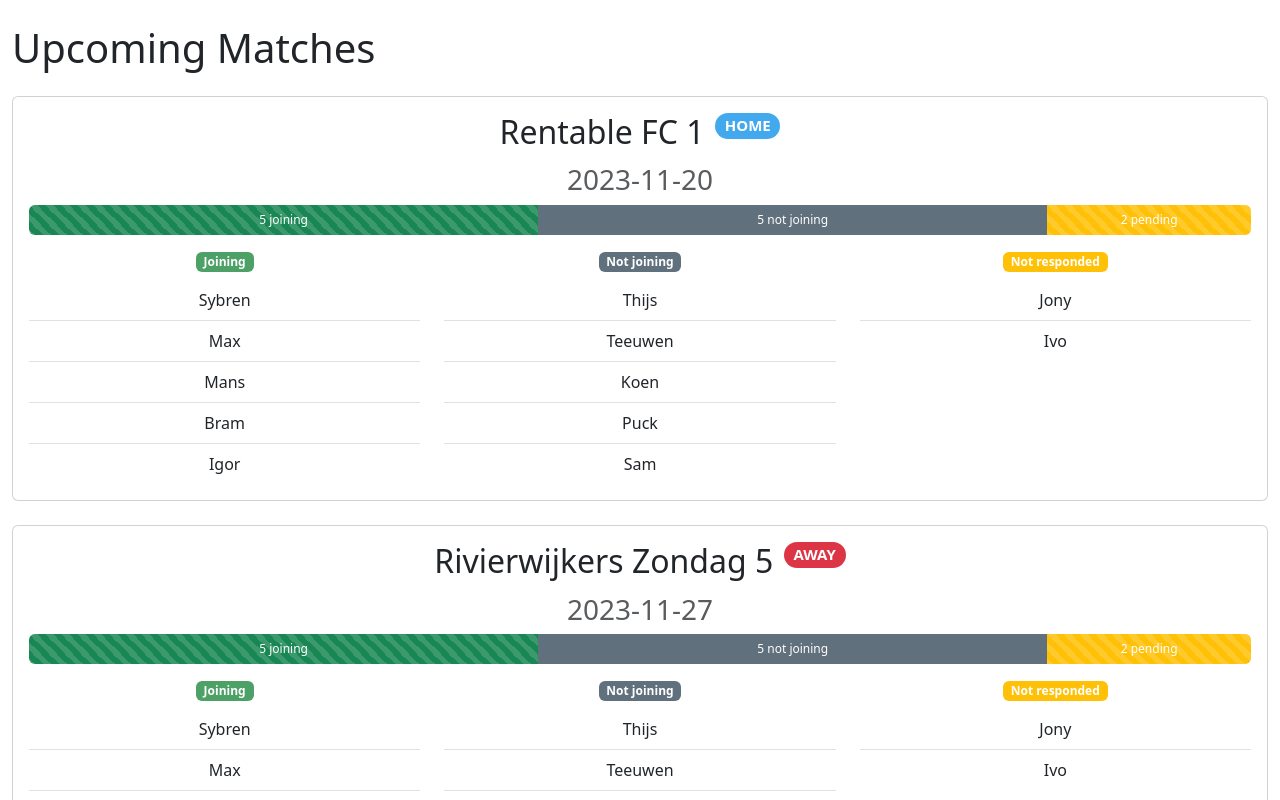
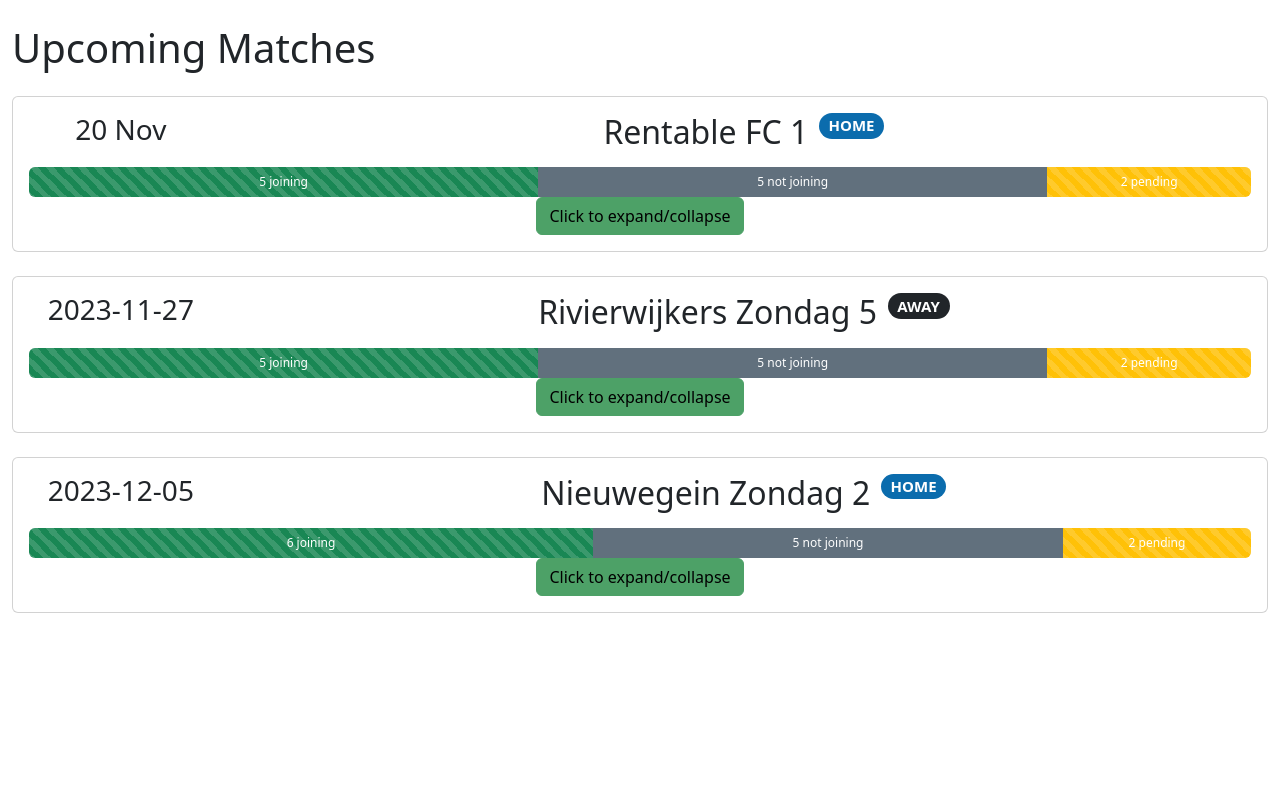
Before and after one commit to KoenCuijp/capptain-frontend, a React (Create React App) app: page / in a window 1280 px wide. Shown: the top 800 px of the page. Built offline with nearby package versions, Linux system fonts and the light colour scheme.

Commit message:
WIP: attempt to make collapse

```diff
--- a/src/components/Matches.js
+++ b/src/components/Matches.js
@@ -1,5 +1,5 @@
 import React from 'react';
-import { Container, Row, Col, Card, Badge, ListGroup } from 'react-bootstrap';
+import { Container, Row, Col, Collapse, Card, Badge, ListGroup } from 'react-bootstrap';
 import SignupStatusBar from './MatchSignupStatusBar';
 
 const currentTeam = 'Sterrenwijk Zondag 6'
@@ -8,7 +8,7 @@ const currentTeam = 'Sterrenwijk Zondag 6'
 const upcomingMatches = [
     {
         id: 1,
-        date: '2023-11-20',
+        date: '20 Nov',
         homeMatch: true,
         opponent: 'Rentable FC 1',
         playersJoining: ['Sybren', 'Max', 'Mans', 'Bram', 'Igor'],
@@ -48,14 +48,20 @@ export default function () {
                         <Card className='text-center'>
                             <Card.Body>
                                 <Card.Title>
+                                    <Row>
+                                        <Col key={1} md={2} className='border-right-5 border-dark'>
+                                            <h3>{match.date}</h3>
+                                        </Col>
+                                        <Col key={2}>
                                             <h2 className="d-inline-block">{match.opponent}</h2>&nbsp;&nbsp;
                                             <Badge
                                                 className="rounded-pill align-top"
-                                        bg={match.homeMatch ? 'blue' : 'danger'}>
+                                                bg={match.homeMatch ? 'dark-blue' : 'dark'}>
                                                 {match.homeMatch ? 'HOME' : 'AWAY'}
                                             </Badge>
+                                        </Col>
+                                    </Row>
                                 </Card.Title>
-                                <Card.Subtitle className="mb-2 text-muted"><h3>{match.date}</h3></Card.Subtitle>
                                 <Row>
                                     <Col key={match.id}>
                                         <SignupStatusBar
@@ -65,6 +71,10 @@ export default function () {
                                         />
                                     </Col>
                                 </Row>
+                                <a class="btn btn-primary" data-toggle="collapse" href="#expandcollapse" aria-expanded="false" aria-controls="expandcollapse">
+                                    Click to expand/collapse
+                                </a>
+                                <Collapse id={"expandcollapse"}>
                                     <Row>
                                         <Col key={1} md={4}>
                                             <Card.Subtitle className="mt-3 mb-2"><Badge bg={'dark-green'}>Joining</Badge></Card.Subtitle>
@@ -91,6 +101,7 @@ export default function () {
                                             </ListGroup>
                                         </Col>
                                     </Row>
+                                </Collapse>
                             </Card.Body>
                         </Card>
                     </Col>
--- a/src/css-customization.scss
+++ b/src/css-customization.scss
@@ -16,6 +16,7 @@ $grey: #61707D;
 $black: #000000;
 $yellow: #FCBA04;
 $blue: #42A9EE;
+$dark-blue: #0b6cad;
 $body-bg: #fff;
 
 // Coloured backgrounds
@@ -79,6 +80,7 @@ $theme-colors: (
     black: $black,
     yellow: $yellow,
     blue: $blue,
+    dark-blue: $dark-blue,
     body-bg: $body-bg,
 );
 
```
Lines whose indentation alone changed are shown as unchanged.
